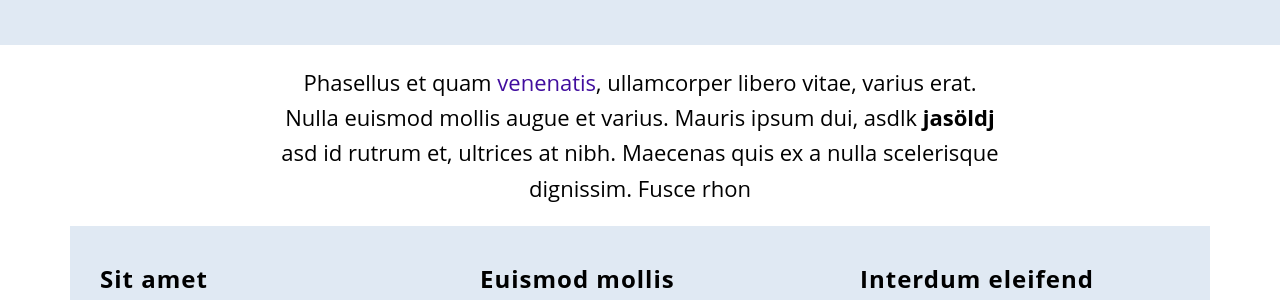
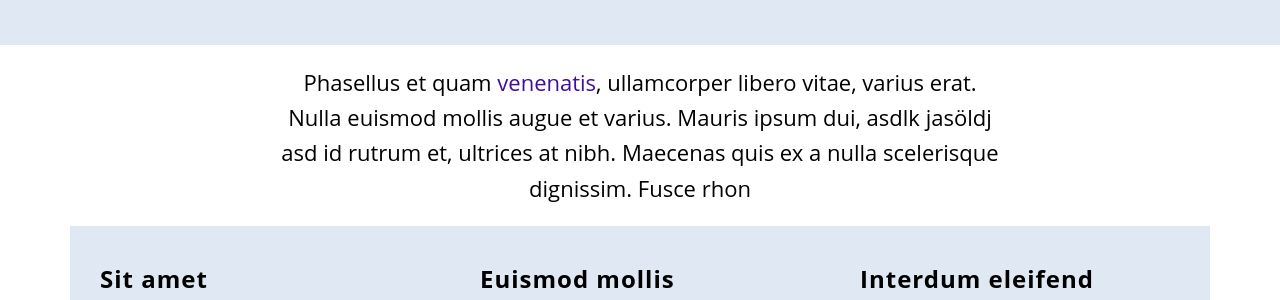
Before and after one commit to anselmi-tuhkanen2/Test, a Jekyll site: the page built from index.md, in a window 1280 px wide and 900 px high. Shown: the part 205-505 px from the top of the window. Built offline with Jekyll 4.4.1, drawn with Linux system fonts in a browser that asks for light colours; nearby versions of some CDN libraries.

```diff
--- a/_kultavilla/slogan.markdown
+++ b/_kultavilla/slogan.markdown
@@ -4,4 +4,4 @@ position: 2
 name: slogan
 ---
 
-Phasellus et quam [venenatis](http://www.google.com), ullamcorper libero vitae, varius erat. Nulla euismod mollis augue et varius. Mauris ipsum dui, asdlk **jasöldj** asd id rutrum et, ultrices at nibh. Maecenas quis ex a nulla scelerisque dignissim. Fusce rhon
+Phasellus et quam [venenatis](http://www.google.com), ullamcorper libero vitae, varius erat. Nulla euismod mollis augue et varius. Mauris ipsum dui, asdlk jasöldj asd id rutrum et, ultrices at nibh. Maecenas quis ex a nulla scelerisque dignissim. Fusce rhon
```
